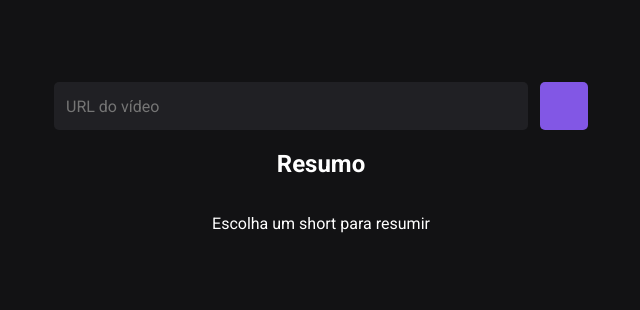
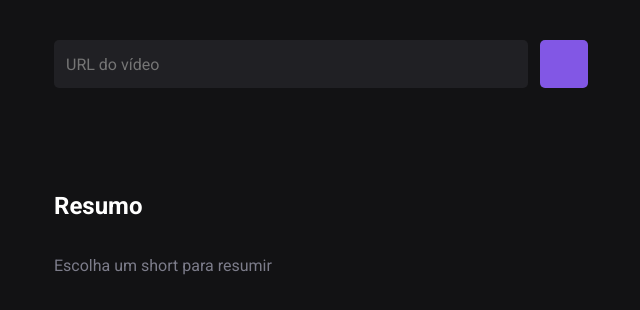
Before and after one commit to Bolschai/nlwia, a website built with Vite: page index.html in a window 1280 px wide. Shown: the part 326-636 px from the top of the page, without its empty margins (319-959 px from the left). Built offline with nearby package versions, Linux system fonts and the light colour scheme; some icons are missing; files whose address does not match are found by name.

Commit message:
"commiting"

```diff
--- a/index.html
+++ b/index.html
@@ -27,7 +27,7 @@
       </form>
 
       <h2>Resumo</h2>
-      <p>Escolha um short para resumir</p>
+      <p id = "content" class="placeholder">Escolha um short para resumir</p>
     </div>
     <script type="module" src="web/main.js"></script>
     <script src="https://unpkg.com/@phosphor-icons/web"></script>
--- a/web/styles/app.css
+++ b/web/styles/app.css
@@ -12,3 +12,19 @@
     width: 64px;
 
 }
+
+#app > h2 {
+    align-self: flex-start;
+    margin-top: 104px;
+}
+
+#app > p {
+    align-self: flex-start;
+    text-align: justify;
+    width: 512px;
+}
+
+#app .placeholder {
+    color: #7C7C8A;
+    user-select: none;
+}
```
